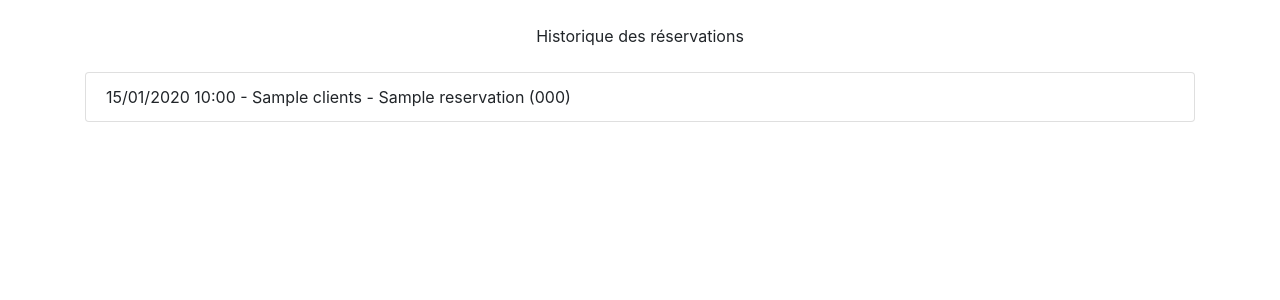
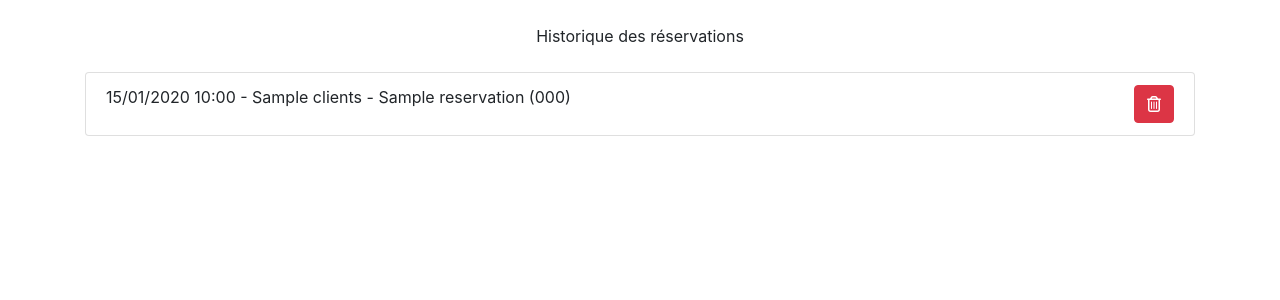
Before and after one commit to audevald/Reservation_v2, a Symfony app: template templates/admin/reservation/listHistory.html.twig in a window 1280 px wide. Shown: the part 56-356 px from the top of the page. Run offline with Twig, Linux system fonts and the light colour scheme; the template is opened without the code that fills it: most values are stand-ins (such as "Sample title", 1, 10 or a date in 2020); some libraries are stand-ins or nearby versions.

Commit message:
ajout supprimmer réservation historique

```diff
--- a/templates/list_template_history.html.twig
+++ b/templates/list_template_history.html.twig
@@ -1,4 +1,4 @@
-<li class="list-group-item">
+<li class="list-group-item" id="reservation-{{reservation.id}}">
 <div class="row d-flex-inline">
 	<div class="col-11">
 		{{ reservation.date|date("d/m/Y") }}
@@ -10,6 +10,9 @@
 		{{ reservation.name }}
 		({{ reservation.phone }})
 	</div>
+	<div class="col-1 d-flex justify-content-end">
+		<a class="btn btn-danger js-remove" href="{{ path('reservation.remove', {'id': reservation.id}) }}"><i class="far fa-trash-alt"></i></a>
+	</div>
 </div>
 
 </li>
```
